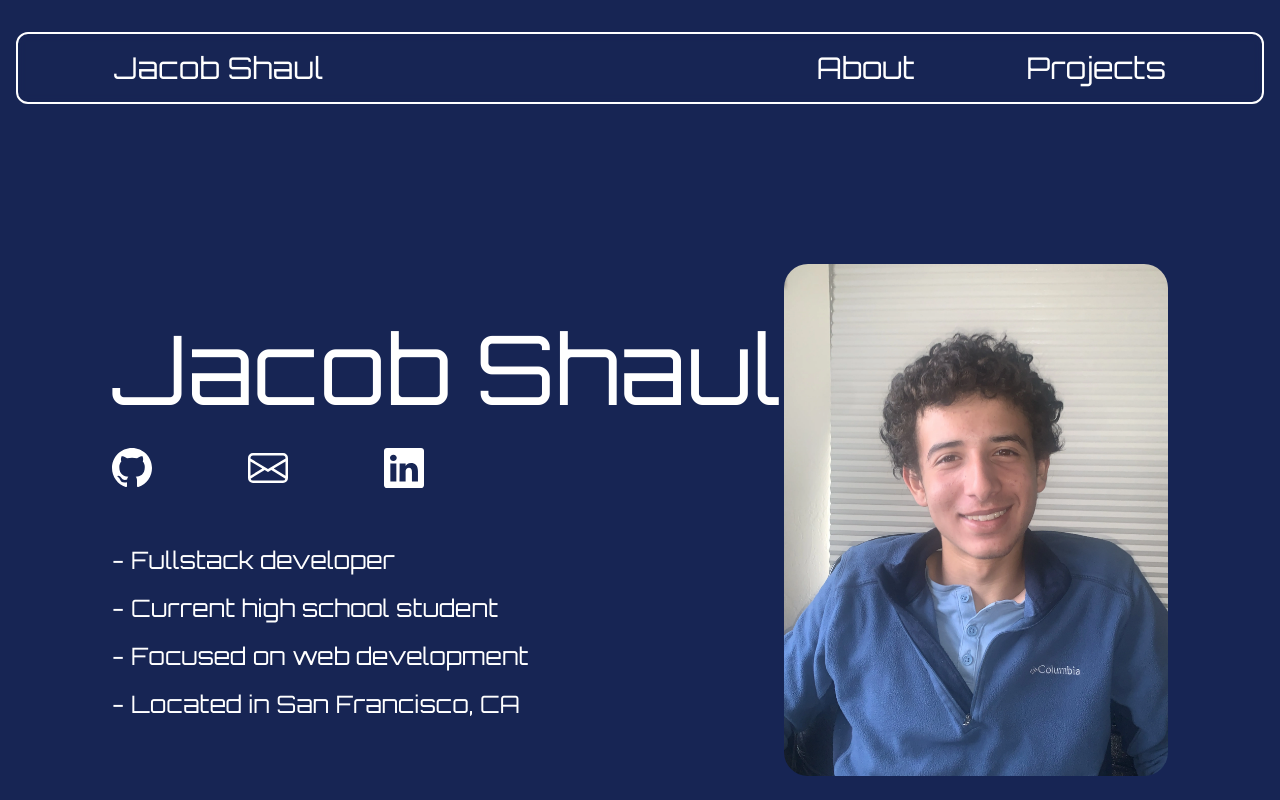
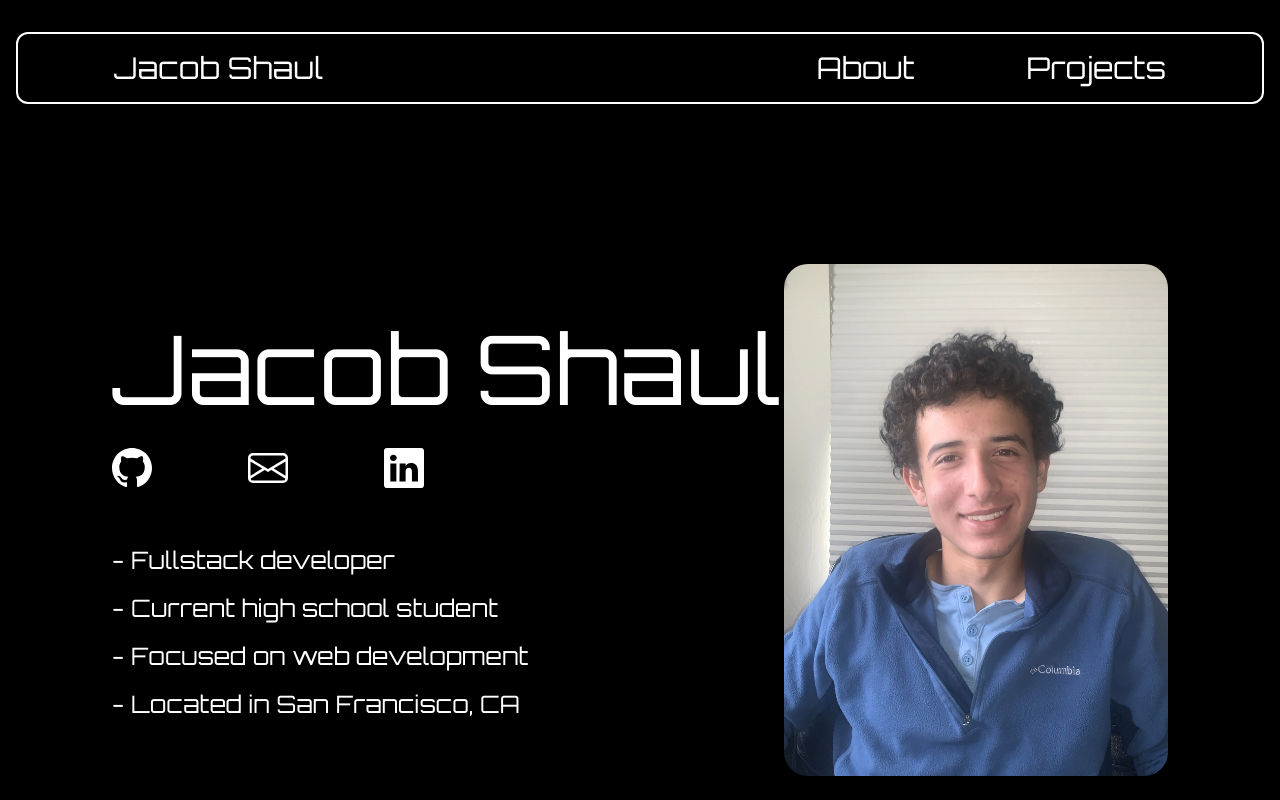
Before and after one commit to jacob-s-codes/personal-portfolio, a Next.js app: page / in a window 1280 px wide. Shown: the top 800 px of the page. Built offline with nearby package versions, Linux system fonts and the light colour scheme.

Commit message:
changed background color

```diff
--- a/app/page.tsx
+++ b/app/page.tsx
@@ -21,7 +21,7 @@ export default function Home() {
 
 
   return (
-    <main className={`text-white z-10 orbitron bg-blue-950 w-full font-orbitron ${orbitron.variable}`}>
+    <main className={`text-white z-10 orbitron bg-black w-full font-orbitron ${orbitron.variable}`}>
       <div className='max-w-[1500px] flex flex-col justify-center mx-auto'>
         <NavBar />
 
```
